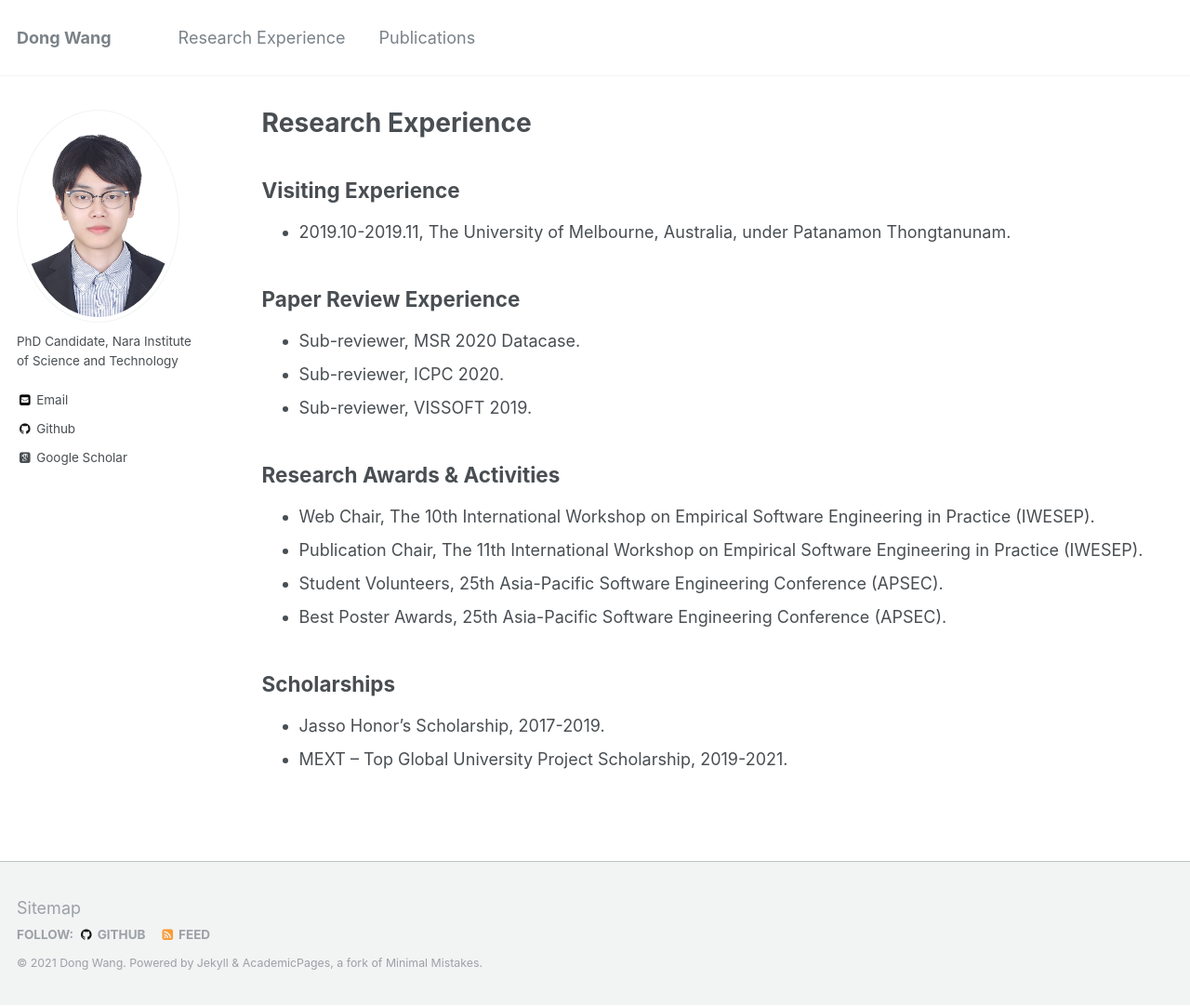
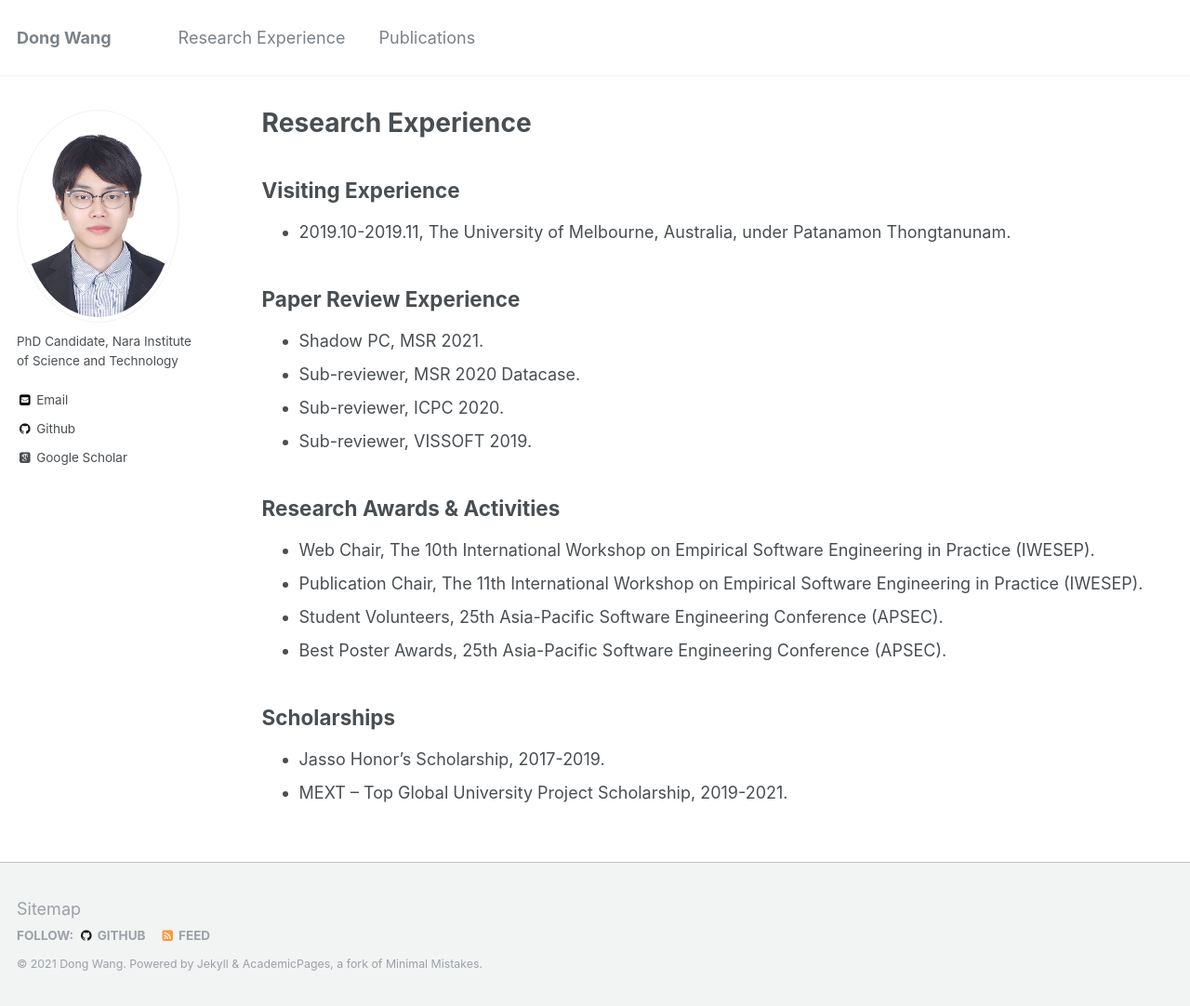
Before and after one commit to tao-xiao/dong-w.github.io, a Jekyll site: the page built from _pages/research.md, in a window 1280 px wide and 1082 px high. Shown: the whole window at 93% size. Built offline with Jekyll 4.4.1, drawn with Linux system fonts in a browser that asks for light colours; some web fonts are replaced.

Commit message:
Update research.md

```diff
--- a/_pages/research.md
+++ b/_pages/research.md
@@ -10,6 +10,7 @@ author_profile: true
 
 ## Paper Review Experience
 
+* Shadow PC, MSR 2021.
 * Sub-reviewer, MSR 2020 Datacase.
 * Sub-reviewer, ICPC 2020.
 * Sub-reviewer, VISSOFT 2019.
```
